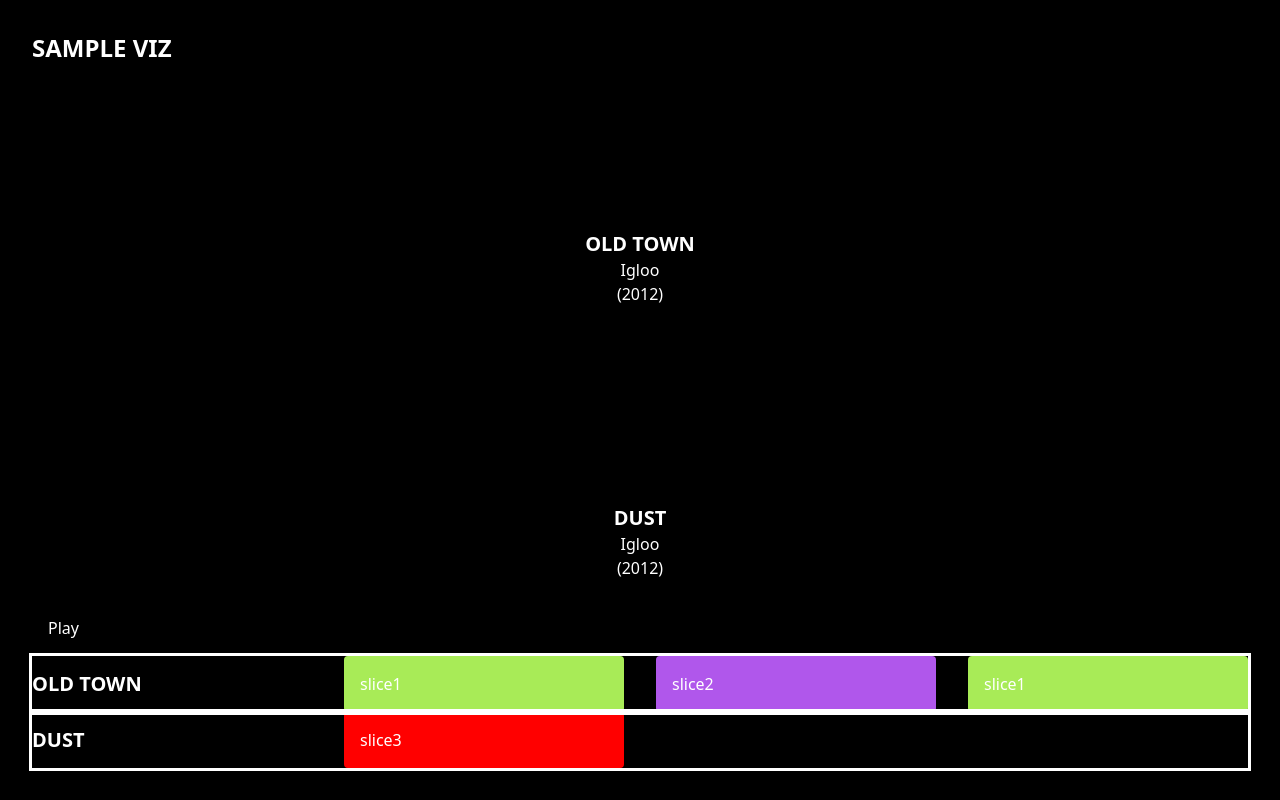
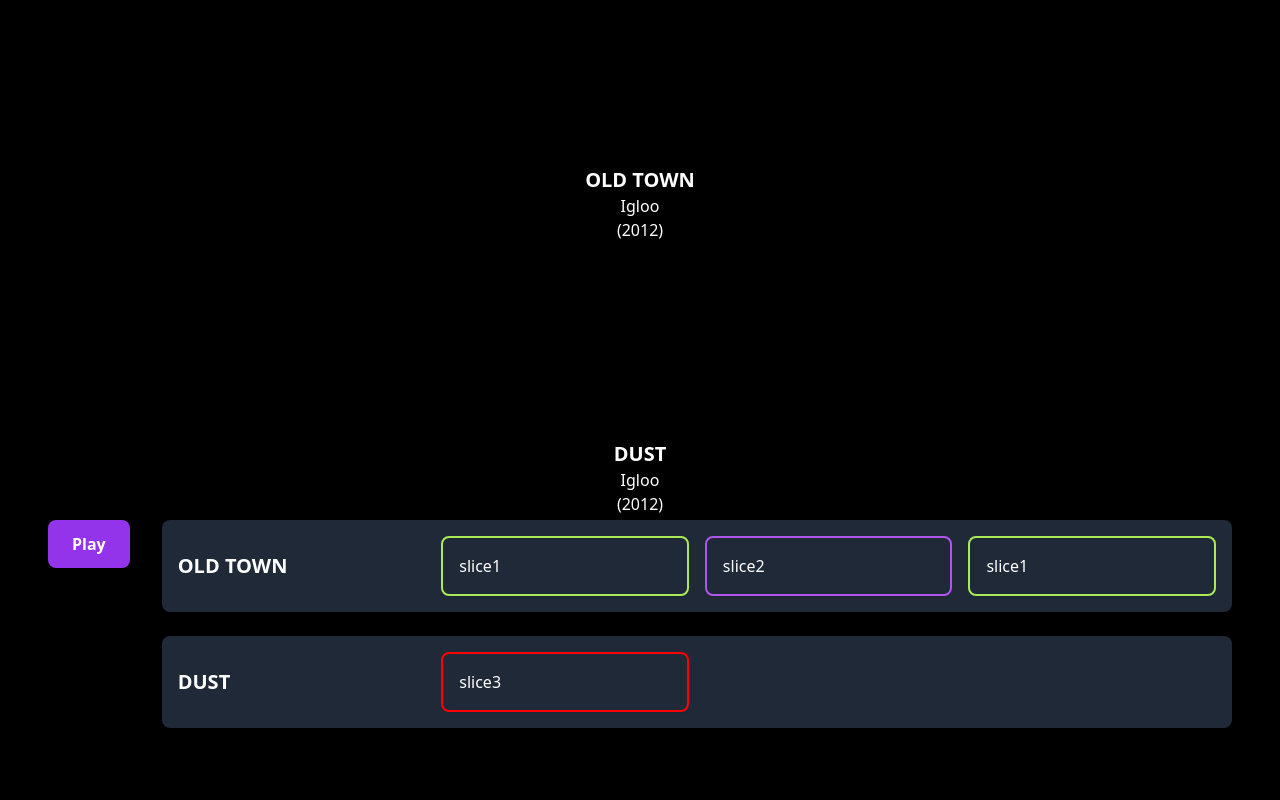
Before and after one commit to dashedstripes/sample-viz, a React (Create React App) app: page / in a window 1280 px wide. Built offline with nearby package versions, Linux system fonts and the light colour scheme; no server answers.

Commit message:
sequencing

```diff
--- a/src/App.js
+++ b/src/App.js
@@ -41,8 +41,12 @@ function App() {
   });
 
   const [sequence, setSequence] = useState({
-    track1: ["slice1", "slice2", "slice1"],
-    track2: ["slice3"],
+    track1: [
+      { clipId: "clip1", sliceId: "slice1" },
+      { clipId: "clip2", sliceId: "slice2" },
+      { clipId: "clip3", sliceId: "slice1" },
+    ],
+    track2: [{ clipId: "clip4", sliceId: "slice3" }],
   });
 
   useEffect(() => {
@@ -99,17 +103,23 @@ function App() {
   }, []);
 
   async function playSequence() {
-    for (const clipId of sequence.track1) {
-      if (clipId === null) {
-        continue;
-      }
+    // Get the longest track length
+    const maxLength = Math.max(
+      ...Object.values(sequence).map((track) => track.length),
+    );
 
-      const track = tracks.track1;
-      const slice = track.slices.find((slice) => slice.id === clipId);
+    for (let i = 0; i < maxLength; i++) {
+      // Start all tracks that have a clip at this position
+      const playPromises = Object.entries(sequence).map(
+        ([trackId, trackSequence]) => {
+          const clip = trackSequence[i];
+          if (!clip) return Promise.resolve();
+
+          const track = tracks[trackId];
+          const slice = track.slices.find((slice) => slice.id === clip.sliceId);
 
           const audioRef = document.getElementById(track.id);
           if (!track.trackRef) {
-        // Only create and connect once
             const trackRef = track.context.createMediaElementSource(audioRef);
             trackRef.connect(track.context.destination);
             track.trackRef = trackRef;
@@ -122,9 +132,12 @@ function App() {
           audioRef.currentTime = (slice.start / 100) * audioRef.duration;
           audioRef.play();
 
-      await new Promise((resolve) => {
+          return new Promise((resolve) => {
             function sliceEnd() {
-          if (audioRef.currentTime >= (slice.end / 100) * audioRef.duration) {
+              if (
+                audioRef.currentTime >=
+                (slice.end / 100) * audioRef.duration
+              ) {
                 audioRef.pause();
                 audioRef.removeEventListener("timeupdate", sliceEnd);
                 resolve();
@@ -132,13 +145,51 @@ function App() {
             }
             audioRef.addEventListener("timeupdate", sliceEnd);
           });
+        },
+      );
+
+      // Wait for all tracks to finish their current slice before moving to next position
+      await Promise.all(playPromises);
     }
+  }
+
+  function playSlice(sliceId) {
+    console.log(sliceId);
+    const track = Object.values(tracks).find((track) =>
+      track.slices.some((slice) => slice.id === sliceId),
+    );
+
+    console.log(track);
+
+    const slice = track.slices.find((slice) => slice.id === sliceId);
+    const audioRef = document.getElementById(track.id);
+
+    if (!track.trackRef) {
+      const trackRef = track.context.createMediaElementSource(audioRef);
+      trackRef.connect(track.context.destination);
+      track.trackRef = trackRef;
+    }
+
+    if (track.context === "suspended") {
+      track.context.resume();
+    }
+
+    audioRef.currentTime = (slice.start / 100) * audioRef.duration;
+    audioRef.play();
+
+    function sliceEnd() {
+      if (audioRef.currentTime >= (slice.end / 100) * audioRef.duration) {
+        audioRef.pause();
+        audioRef.removeEventListener("timeupdate", sliceEnd);
+      }
+    }
+
+    audioRef.addEventListener("timeupdate", sliceEnd);
   }
 
   return (
     <div className="h-screen">
-      <div className="container mx-auto p-8">
-        <h1 className="font-bold text-2xl mb-8">SAMPLE VIZ</h1>
+      <div className="container mx-auto p-8 w-[65ch]">
         <div className="flex flex-col gap-16">
           {Object.values(tracks).map((track) => (
             <div key={track.id} className="">
@@ -165,6 +216,9 @@ function App() {
           onPlayPressed={() => {
             playSequence();
           }}
+          onClipClicked={(sliceId) => {
+            playSlice(sliceId);
+          }}
         />
       </div>
     </div>
--- a/src/Timeline.js
+++ b/src/Timeline.js
@@ -1,42 +1,51 @@
-import { useEffect, useState } from "react";
-
-export function Timeline({ sequence, tracks, onPlayPressed }) {
+export function Timeline({ sequence, tracks, onPlayPressed, onClipClicked }) {
   let timelineTracks = [];
   for (const [trackId, sequenceClips] of Object.entries(sequence)) {
     const track = tracks[trackId];
-    const clips = sequenceClips.map((clipId) => {
-      if (clipId === null) {
+    const clips = sequenceClips.map((clip) => {
+      if (clip === null) {
         return null;
       }
 
-      return track.slices.find((slice) => slice.id === clipId);
+      const slice = track.slices.find((slice) => slice.id === clip.sliceId);
+      return { slice, clipId: clip.clipId };
     });
 
     timelineTracks.push({ trackId, title: track.title, clips });
   }
 
   return (
-    <div>
-      <div className="bg-black p-4">
-        <button onClick={() => onPlayPressed()}>Play</button>
+    <div className="flex gap-8 items-start p-4">
+      <div className="sticky top-0">
+        <button
+          onClick={() => onPlayPressed()}
+          className="bg-purple-600 hover:bg-purple-700 px-6 py-3 rounded-lg text-white font-semibold shadow-lg transition-colors"
+        >
+          Play
+        </button>
       </div>
+      <div className="flex-grow">
         {timelineTracks.map((track) => (
           <div
             key={track.trackId}
-          className="bg-black grid grid-cols-4 gap-8 outline items-center"
+            className="bg-gray-800 rounded-lg p-4 grid grid-cols-4 gap-4 items-center mb-6 shadow-md"
           >
-          <p className="font-bold text-xl">{track.title}</p>
+            <p className="font-bold text-xl text-white">{track.title}</p>
             {track.clips.map((clip) => (
               <div
-              className="bg-blue-400 p-4 rounded"
-              key={clip.id}
-              style={{ backgroundColor: clip.color }}
+                className="border-2 p-4 rounded-lg shadow-sm transition-transform hover:scale-105"
+                key={clip.clipId}
+                style={{ borderColor: clip.slice.color }}
+                onClick={() => {
+                  onClipClicked(clip.slice.id);
+                }}
               >
-              {clip.id}
+                {clip.slice.id}
               </div>
             ))}
           </div>
         ))}
       </div>
+    </div>
   );
 }
```
Lines whose indentation alone changed are shown as unchanged.
